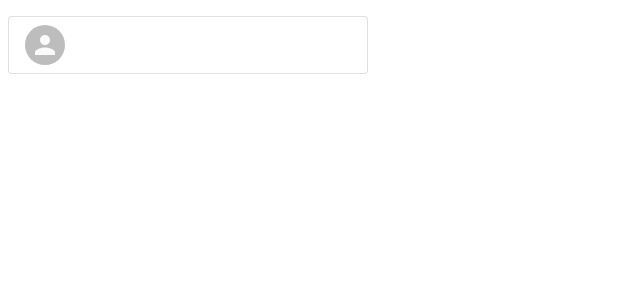
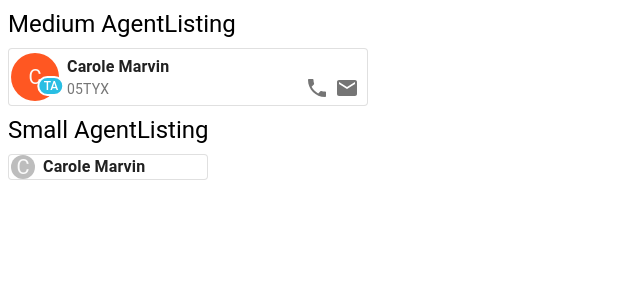
Before and after one commit to vollantre/agent-listing, a React app: page / in a window 1280 px wide. Shown: the top 300 px of the page, without its empty margins (0-640 px from the left). Built offline with nearby package versions, Linux system fonts and the light colour scheme; the HTML template or start-up script is replaced by a standard one.

Commit message:
add conditional rendering to AgebntListing that is based in the size parameter

```diff
--- a/src/App.js
+++ b/src/App.js
@@ -1,6 +1,7 @@
 import React, { useState } from 'react'
 import { makeStyles } from '@material-ui/core/styles'
 import List from '@material-ui/core/List'
+import Typography from '@material-ui/core/Typography'
 import AgentListing from './components/AgentListing'
 import sample from './sample'
 
@@ -8,6 +9,11 @@ const useStyles = makeStyles(theme => ({
     root: {
         width: '100%',
         maxWidth: 360,
+        backgroundColor: theme.palette.background.paper
+    },
+    small: {
+        width: '100%',
+        maxWidth: 200,
         backgroundColor: theme.palette.background.paper
     }
 }))
@@ -17,9 +23,20 @@ const App = () => {
     const classes = useStyles()
 
     return(
-        <List className={classes.root}>
-            <AgentListing size="small" agent={mockObj} />
-        </List>
+        <div>
+            <Typography variant="h5">
+               Medium AgentListing
+            </Typography>
+            <List className={classes.root}>
+                <AgentListing size="medium" agent={mockObj} />
+            </List>
+            <Typography variant="h5">
+                Small AgentListing
+            </Typography>
+            <List  className={classes.small}>
+                <AgentListing size="small" agent={mockObj} />
+            </List>
+        </div>
     )
 }
 
--- a/src/components/AgentListing.js
+++ b/src/components/AgentListing.js
@@ -4,11 +4,19 @@ import { withStyles } from '@material-ui/core/styles'
 import Card from '@material-ui/core/Card'
 import Phone from '@material-ui/icons/Phone'
 import Email from '@material-ui/icons/Email'
-import ListItem from '@material-ui/core/ListItem'
-import ListItemText from '@material-ui/core/ListItemText'
+import MuiListItem from '@material-ui/core/ListItem'
+import MuiListItemText from '@material-ui/core/ListItemText'
 import MuiListSecondaryAction from '@material-ui/core/ListItemSecondaryAction'
 import Slider from './Slider'
 import Avatar from './Avatar'
+
+//STYLING
+const ListItemText = withStyles(theme => ({
+    root: {
+        marginTop: 0,
+        marginBottom: 0
+    }
+}))(MuiListItemText)
 
 const ListSecondaryAction = withStyles(theme => ({
     root: {
@@ -17,38 +25,40 @@ const ListSecondaryAction = withStyles(theme => ({
     }
 }))(MuiListSecondaryAction)
 
-//AgentListing component
-const AgentListing = ({ agent, size }) => {
-    const [showPhone, setShowPhone] = React.useState(false)
-    const [showEmail, setShowEmail] = React.useState(false)
+const ListItem = withStyles(theme => ({
+    root: {
+        paddingTop: 0,
+        paddingBottom: 0,
+        paddingLeft: '2px'
+    }
+}))(MuiListItem)
 
-    const handlePhoneReveal = () => {
-        showEmail && setShowEmail(false)
-        setShowPhone(prev => !prev)
-    }
 
-    const handleEmailReveal = () => {
-        showPhone && setShowPhone(false)
-        setShowEmail(prev => !prev)
-    }
+/////////////////////////////////////////////////////////////////////////////////////////////////////////////////////////
+/////                                            REACT COMPONENTS                                                   /////
+/////////////////////////////////////////////////////////////////////////////////////////////////////////////////////////
 
-    if(size === 'small') return (
+//SmallAgentListing component
+const SmallAgentListing = ({ agent }) =>
     <Card variant="outlined">
         <ListItem>
-                <Avatar>
-
+            <Avatar size='small' backgroundColor={agent.color}>
+                {agent.name[0]}
             </Avatar>
+            <ListItemText
+                primary={<strong>{agent.name}</strong>}
+            />
         </ListItem>
     </Card>
-    )
 
-    return (
+//MediumAgentListing component
+const MediumAgentListing = ({ agent, showEmail, showPhone, handleEmailReveal, handlePhoneReveal }) =>
     <Card variant="outlined" >
-            <ListItem alignItems="flex-start">
+        <ListItem>
             <Avatar backgroundColor={agent.color} badgeContent='TA'>
-                    {agent.name[1]}
+                {agent.name[0]}
             </Avatar>
-                <ListItemText
+            <MuiListItemText
                 primary={<strong>{agent.name}</strong>}
                 secondary={agent.code}
             />
@@ -68,7 +78,31 @@ const AgentListing = ({ agent, size }) => {
             </ListSecondaryAction>
         </ListItem>
     </Card>
-    )
+
+//AgentListing component
+const AgentListing = ({ agent, size }) => {
+    const [showPhone, setShowPhone] = React.useState(false)
+    const [showEmail, setShowEmail] = React.useState(false)
+
+    const handlePhoneReveal = () => {
+        showEmail && setShowEmail(false)
+        setShowPhone(prev => !prev)
+    }
+
+    const handleEmailReveal = () => {
+        showPhone && setShowPhone(false)
+        setShowEmail(prev => !prev)
+    }
+
+    if(size === 'small') return <SmallAgentListing agent={agent} />
+
+    return <MediumAgentListing
+                showEmail={showEmail}
+                showPhone={showPhone}
+                handleEmailReveal={handleEmailReveal}
+                handlePhoneReveal={handlePhoneReveal}
+                agent={agent}
+            />
 }
 
 AgentListing.propTypes = {
--- a/src/components/Avatar.js
+++ b/src/components/Avatar.js
@@ -3,21 +3,48 @@ import PropTypes from 'prop-types'
 import { withStyles } from '@material-ui/core/styles'
 import MuiBadge from '@material-ui/core/Badge'
 import MuiAvatar from '@material-ui/core/Avatar'
-import ListItemAvatar from '@material-ui/core/ListItemAvatar'
+import MuiListItemAvatar from '@material-ui/core/ListItemAvatar'
 
 //Add styles to badge
 const Badge = withStyles(theme => ({
     badge: {
-        right: 3,
+        right: 8,
         top: 13,
         border: `2px solid ${theme.palette.background.paper}`,
         padding: '0 4px',
-        backgroundColor: '#29bee3'
+        backgroundColor: '#29bee3',
     }
 
 }))(MuiBadge)
 
-const Avatar = ({ children, backgroundColor, badgeContent }) =>  {
+const ListItemAvatar = withStyles(theme => ({
+    root: {
+        minWidth: 'auto',
+        marginRight: theme.spacing(1),
+    }
+}))(MuiListItemAvatar)
+
+const styles = theme => ({
+    small: {
+        width: theme.spacing(3),
+        height: theme.spacing(3)
+    },
+    large: {
+        width: theme.spacing(6),
+        height: theme.spacing(6)
+    }
+})
+
+const Avatar = (props) =>  {
+    const { children, backgroundColor, classes, badgeContent, size } = props
+
+    if(size && size === 'small') return (
+        <ListItemAvatar>
+            <MuiAvatar className={classes.small}>
+                {children}
+            </MuiAvatar>
+        </ListItemAvatar>
+    )
 
     return (
         <ListItemAvatar>
@@ -29,7 +56,7 @@ const Avatar = ({ children, backgroundColor, badgeContent }) =>  {
                 color="primary"
                 badgeContent={badgeContent}
             >
-                <MuiAvatar style={{ backgroundColor }}>
+                <MuiAvatar className={classes.large}  style={{ backgroundColor }}>
                     {children}
                 </MuiAvatar>
             </Badge>
@@ -44,4 +71,4 @@ Avatar.propTypes = {
     size: PropTypes.string
 }
 
-export default Avatar
+export default withStyles(styles)(Avatar)
--- a/src/components/Slider.js
+++ b/src/components/Slider.js
@@ -6,7 +6,7 @@ import { Typography } from '@material-ui/core'
 
 //Slider component
 const Slider = ({ handleReveal, show, dataInfo, icon }) => {
-    if(dataInfo === undefined || data.length < 1) return null
+    if(dataInfo === undefined || dataInfo.length < 1) return null
 
     return(
         <IconButton
```
Lines whose indentation alone changed are shown as unchanged.
